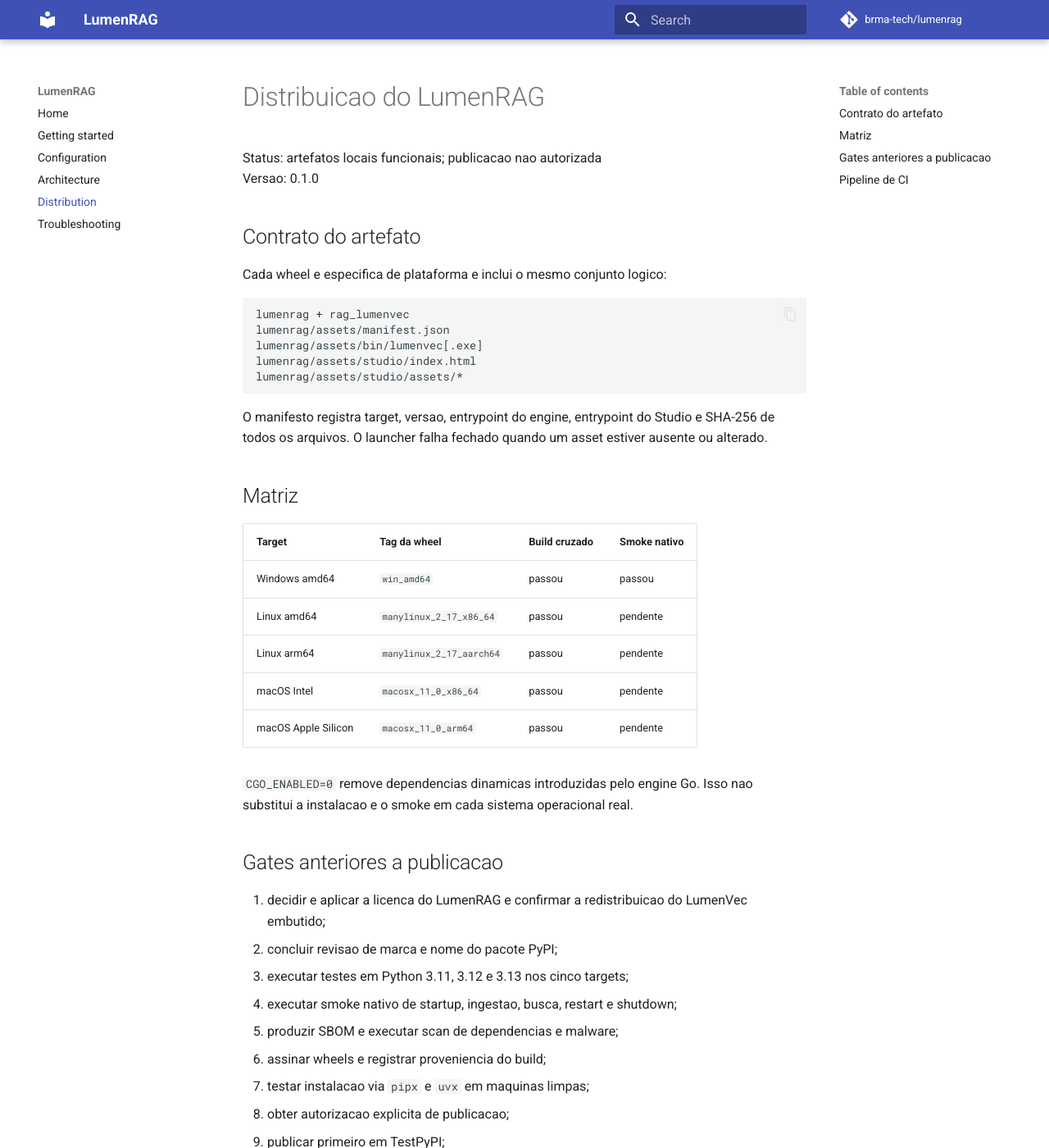
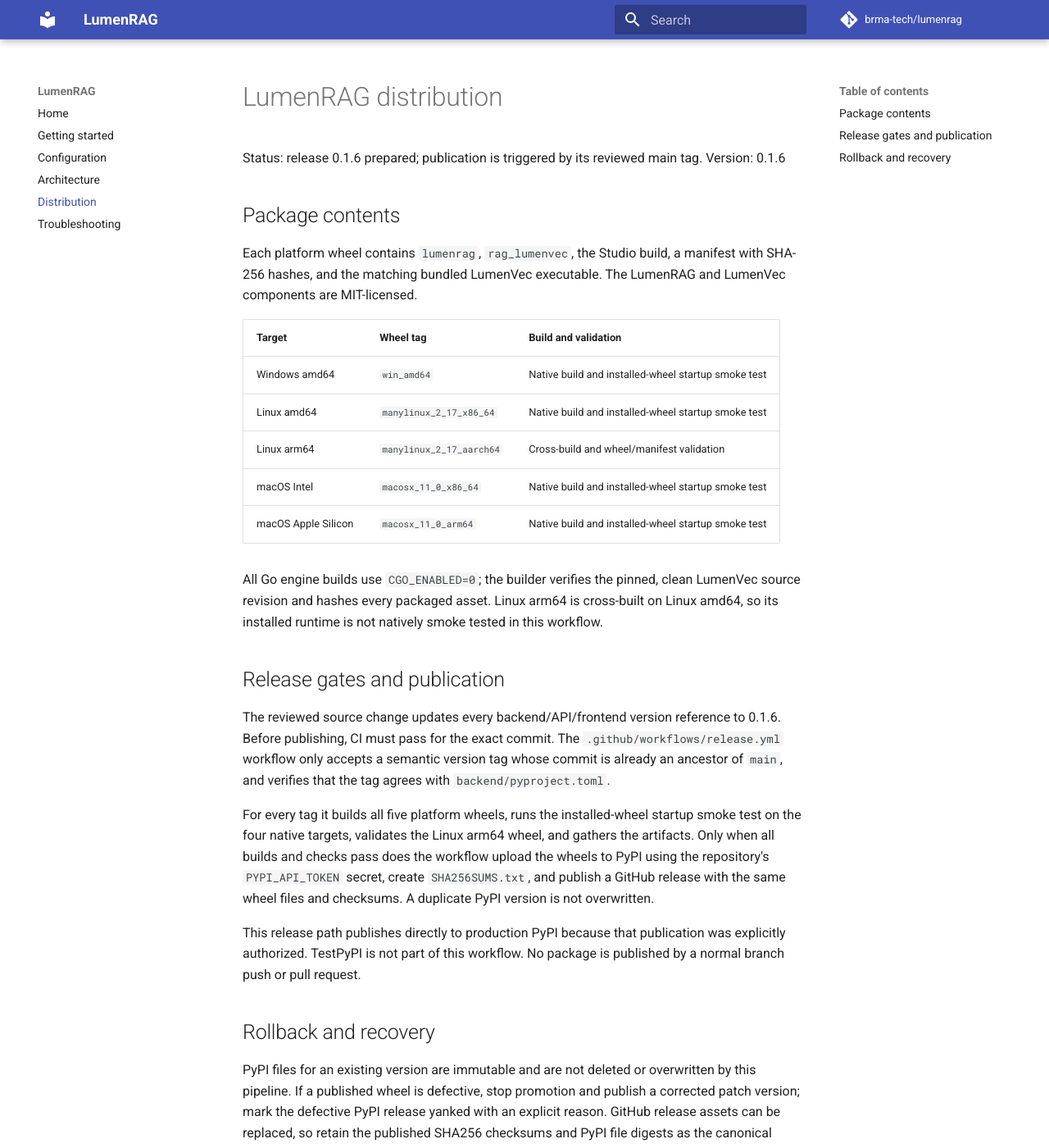
Before and after one commit to brma-tech/lumenrag, an MkDocs documentation site: the page built from docs/distribution.md, in a window 1280 px wide and 1400 px high. Shown: the whole window at 82% size. Built offline with MkDocs 1.6.1 and Material for MkDocs 9.7.7, drawn with Linux system fonts in a browser that asks for light colours; comment, search, counter and statistics services are not loaded; some of the changed text lies outside the part shown.

````diff
--- a/docs/distribution.md
+++ b/docs/distribution.md
@@ -1,63 +1,50 @@
-# Distribuicao do LumenRAG
+# LumenRAG distribution
 
-Status: artefatos locais funcionais; publicacao nao autorizada
-Versao: 0.1.0
+Status: release 0.1.6 prepared; publication is triggered by its reviewed main tag.
+Version: 0.1.6
 
-## Contrato do artefato
+## Package contents
 
-Cada wheel e especifica de plataforma e inclui o mesmo conjunto logico:
+Each platform wheel contains `lumenrag`, `rag_lumenvec`, the Studio build, a
+manifest with SHA-256 hashes, and the matching bundled LumenVec executable.
+The LumenRAG and LumenVec components are MIT-licensed.
 
-```text
-lumenrag + rag_lumenvec
-lumenrag/assets/manifest.json
-lumenrag/assets/bin/lumenvec[.exe]
-lumenrag/assets/studio/index.html
-lumenrag/assets/studio/assets/*
-```
+| Target | Wheel tag | Build and validation |
+| --- | --- | --- |
+| Windows amd64 | `win_amd64` | Native build and installed-wheel startup smoke test |
+| Linux amd64 | `manylinux_2_17_x86_64` | Native build and installed-wheel startup smoke test |
+| Linux arm64 | `manylinux_2_17_aarch64` | Cross-build and wheel/manifest validation |
+| macOS Intel | `macosx_11_0_x86_64` | Native build and installed-wheel startup smoke test |
+| macOS Apple Silicon | `macosx_11_0_arm64` | Native build and installed-wheel startup smoke test |
 
-O manifesto registra target, versao, entrypoint do engine, entrypoint do Studio
-e SHA-256 de todos os arquivos. O launcher falha fechado quando um asset estiver
-ausente ou alterado.
+All Go engine builds use `CGO_ENABLED=0`; the builder verifies the pinned,
+clean LumenVec source revision and hashes every packaged asset. Linux arm64 is
+cross-built on Linux amd64, so its installed runtime is not natively smoke
+tested in this workflow.
 
-## Matriz
+## Release gates and publication
 
-| Target | Tag da wheel | Build cruzado | Smoke nativo |
-| --- | --- | --- | --- |
-| Windows amd64 | `win_amd64` | passou | passou |
-| Linux amd64 | `manylinux_2_17_x86_64` | passou | pendente |
-| Linux arm64 | `manylinux_2_17_aarch64` | passou | pendente |
-| macOS Intel | `macosx_11_0_x86_64` | passou | pendente |
-| macOS Apple Silicon | `macosx_11_0_arm64` | passou | pendente |
+The reviewed source change updates every backend/API/frontend version reference
+to 0.1.6. Before publishing, CI must pass for the exact commit. The
+`.github/workflows/release.yml` workflow only accepts a semantic version tag
+whose commit is already an ancestor of `main`, and verifies that the tag agrees
+with `backend/pyproject.toml`.
 
-`CGO_ENABLED=0` remove dependencias dinamicas introduzidas pelo engine Go. Isso
-nao substitui a instalacao e o smoke em cada sistema operacional real.
+For every tag it builds all five platform wheels, runs the installed-wheel
+startup smoke test on the four native targets, validates the Linux arm64 wheel,
+and gathers the artifacts. Only when all builds and checks pass does the
+workflow upload the wheels to PyPI using the repository's `PYPI_API_TOKEN`
+secret, create `SHA256SUMS.txt`, and publish a GitHub release with the same
+wheel files and checksums. A duplicate PyPI version is not overwritten.
 
-## Gates anteriores a publicacao
+This release path publishes directly to production PyPI because that
+publication was explicitly authorized. TestPyPI is not part of this workflow.
+No package is published by a normal branch push or pull request.
 
-1. decidir e aplicar a licenca do LumenRAG e confirmar a redistribuicao do
-   LumenVec embutido;
-2. concluir revisao de marca e nome do pacote PyPI;
-3. executar testes em Python 3.11, 3.12 e 3.13 nos cinco targets;
-4. executar smoke nativo de startup, ingestao, busca, restart e shutdown;
-5. produzir SBOM e executar scan de dependencias e malware;
-6. assinar wheels e registrar proveniencia do build;
-7. testar instalacao via `pipx` e `uvx` em maquinas limpas;
-8. obter autorizacao explicita de publicacao;
-9. publicar primeiro em TestPyPI;
-10. validar TestPyPI antes de promover ao PyPI.
+## Rollback and recovery
 
-O builder nao possui comando de upload e nao recebe tokens de registry. Essa
-separacao impede que um build local publique acidentalmente um artefato.
-
-## Pipeline de CI
-
-O workflow `.github/workflows/ci.yml` executa lint, testes Python nas versões
-3.11--3.13, build do frontend e auditoria npm em todo push e pull request.
-Quando a variável de repositório `LUMENVEC_REPOSITORY` estiver configurada nas
-Actions do GitHub, ele também faz checkout do engine, gera os wheels nativos de
-Windows, Linux e macOS, testa o wheel em cada runner e publica os artefatos
-apenas como artifacts da execução. A variável opcional `LUMENVEC_REF` fixa uma
-tag ou commit do engine para builds reproduzíveis.
-
-O pipeline não publica no PyPI. A publicação continua sendo um gate manual após
-licença, proveniência, SBOM, assinatura e autorização explícita.
+PyPI files for an existing version are immutable and are not deleted or
+overwritten by this pipeline. If a published wheel is defective, stop promotion
+and publish a corrected patch version; mark the defective PyPI release
+yanked with an explicit reason. GitHub release assets can be replaced, so retain
+the published SHA256 checksums and PyPI file digests as the canonical evidence.
````
Also changed, not shown: 9 other files.
